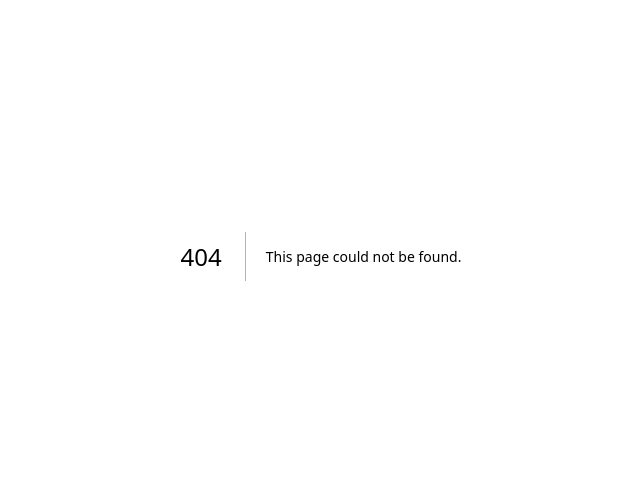
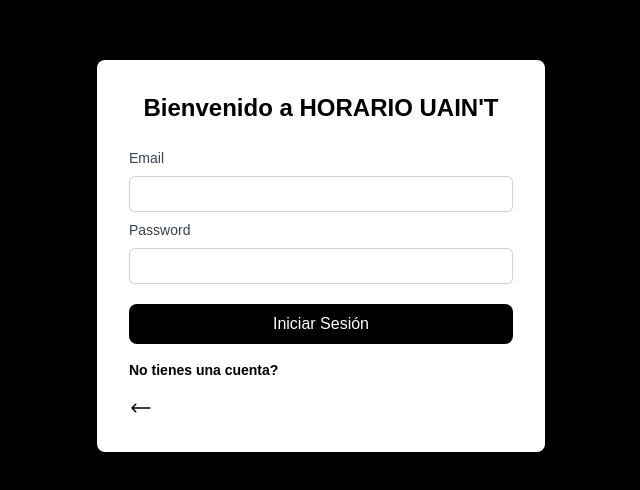
Before and after one commit to Tomas-Gaete/proyecto_ing_software, a Next.js app: page /login in a window 1280 px wide. Before the commit this address had no page. Shown: the part 144-634 px from the top of the page, without its empty margins (319-959 px from the left). Built offline with nearby package versions, Linux system fonts and the light colour scheme.

Commit message:
Login agregado

```diff
--- a/app/components/Nav.tsx
+++ b/app/components/Nav.tsx
@@ -29,8 +29,8 @@ export default function Nav() {
                   d="M17.982 18.725A7.488 7.488 0 0 0 12 15.75a7.488 7.488 0 0 0-5.982 2.975m11.963 0a9 9 0 1 0-11.963 0m11.963 0A8.966 8.966 0 0 1 12 21a8.966 8.966 0 0 1-5.982-2.275M15 9.75a3 3 0 1 1-6 0 3 3 0 0 1 6 0Z"
                 />
               </svg>
-              <a href="#" className="flex items-center">
-                Account
+              <a href="login" className="flex items-center">
+                Iniciar Sesión
               </a>
             </li>
             <li className="flex items-center p-1 text-sm gap-x-2 text-slate-600">
@@ -117,8 +117,8 @@ export default function Nav() {
             </a>
           </li>
           <li className="flex items-center p-1 text-sm gap-x-2  dark:text-gray-200 text-slate-600">
-            <a href="#" className="flex items-center">
-              Account
+            <a href="/login" className="flex items-center">
+              Iniciar Sesión
             </a>
           </li>
           <li className="flex items-center p-1 text-sm gap-x-2  dark:text-gray-200 text-slate-600">
--- /dev/null
+++ b/app/components/Typewriter.tsx
@@ -0,0 +1,47 @@
+"use client";
+
+import React, { useState, useEffect } from 'react';
+
+const Typewriter: React.FC = () => {
+  const words = ["Bienvenido a", "Welcome to", ""];
+  const [currentWordIndex, setCurrentWordIndex] = useState<number>(0);
+  const [text, setText] = useState<string>("");
+  const [isDeleting, setIsDeleting] = useState<boolean>(false);
+  const [charIndex, setCharIndex] = useState<number>(0);
+  const [typingSpeed, setTypingSpeed] = useState<number>(100);
+
+  useEffect(() => {
+    const handleTyping = () => {
+      const currentWord = words[currentWordIndex];
+      if (isDeleting) {
+        setText(currentWord.substring(0, charIndex - 1));
+        setCharIndex(charIndex - 1);
+        setTypingSpeed(100); // Velocidad más rápida para borrar
+        if (charIndex === 0) {
+          setIsDeleting(false);
+          setCurrentWordIndex((prevIndex) => (prevIndex + 1) % words.length);
+        }
+      } else {
+        setText(currentWord.substring(0, charIndex + 1));
+        setCharIndex(charIndex + 1);
+        setTypingSpeed(200); // Velocidad normal al escribir
+        if (charIndex === currentWord.length) {
+          setIsDeleting(true);
+          setTypingSpeed(10000); // Pausa al completar la palabra
+        }
+      }
+    };
+
+    const typingTimeout = setTimeout(handleTyping, typingSpeed);
+    return () => clearTimeout(typingTimeout);
+  }, [charIndex, isDeleting, typingSpeed, currentWordIndex]);
+
+  return (
+    <div className="w-full h-full flex justify-center items-center">
+        <a href ="/"><h2 className="text-2xl font-bold mb-6 text-center text-black hover:scale-105 duration-100">{text} HORARIO UAIN'T</h2></a>
+
+    </div>
+  );
+};
+
+export default Typewriter;
--- /dev/null
+++ b/app/login/page.tsx
@@ -0,0 +1,87 @@
+import Typewriter from "../components/Typewriter";
+import Nav from "../components/Typewriter";
+
+const LoginPage: React.FC = () => {
+
+
+  return (
+
+
+  <form action="#" method ="POST" className="space-y-6">
+
+
+      <div className="min-h-screen flex items-center justify-center bg-black">
+
+        <div className="bg-white p-8 rounded-lg shadow-lg w-full max-w-md">
+
+
+          <Typewriter/>
+
+            <div>
+              <label htmlFor="email" className="block text-sm font-medium text-gray-700">
+                Email
+              </label>
+              <div className="mt-2 ">
+                <input
+                  id="email"
+                  name="email"
+                  type="email"
+                  required
+                  autoComplete="email"
+                  className="block w-full px-2 rounded-md border-0 py-1.5 text-gray-900 shadow-sm ring-1 ring-inset ring-gray-300 placeholder:text-gray-400 focus:ring-2 focus:ring-inset  sm:text-sm sm:leading-6"
+                />
+              </div>
+            </div>
+
+            <div className="py-2">
+              <label htmlFor="password" className="block text-sm font-medium text-gray-700">
+                Password
+              </label>
+              <div className="mt-2">
+                <input
+                  id="password"
+                  name="password"
+                  type="password"
+                  required
+                  autoComplete="current-password"
+                  className="block px-2 w-full rounded-md border-0 py-1.5 text-gray-900 shadow-sm ring-1 ring-inset ring-gray-300 placeholder:text-gray-400 focus:ring-2 focus:ring-inset sm:text-sm sm:leading-6"
+                />
+              </div>
+            </div>
+            <div>
+            <button
+              type="submit"
+              className="w-full bg-black text-white py-2 my-3 rounded-lg transition ease-in-out delay-150 hover:-translate-y-1 hover:scale-110 duration-300"
+            >
+              Iniciar Sesión
+            </button>
+
+
+
+            </div>
+
+
+            <div className="text-sm my-1">
+                  <a href="#" className="font-semibold hover:text-indigo-500">
+                    No tienes una cuenta?
+                  </a>
+            </div>
+
+            <div className="mt-4">
+              <a href="/">
+              <svg xmlns="http://www.w3.org/2000/svg" fill="none" viewBox="0 0 24 24" strokeWidth={1.5} stroke="currentColor" className="size-6">
+                <path strokeLinecap="round" strokeLinejoin="round" d="M6.75 15.75 3 12m0 0 3.75-3.75M3 12h18" />
+              </svg>
+</a>
+            </div>
+
+
+
+        </div>
+
+      </div>
+    </form>
+  );
+};
+
+export default LoginPage;
```
